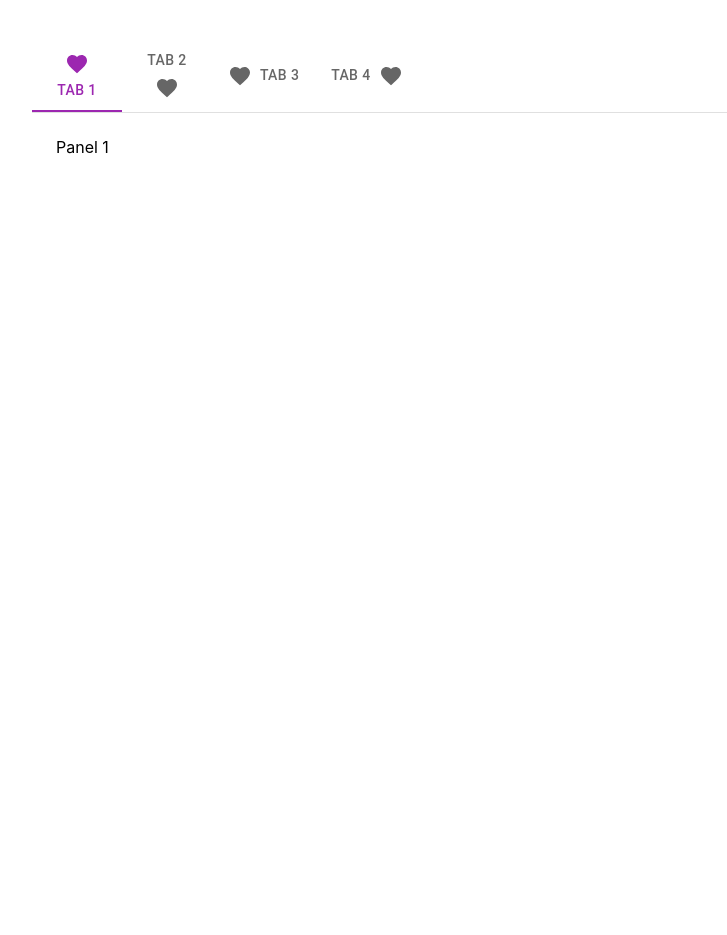
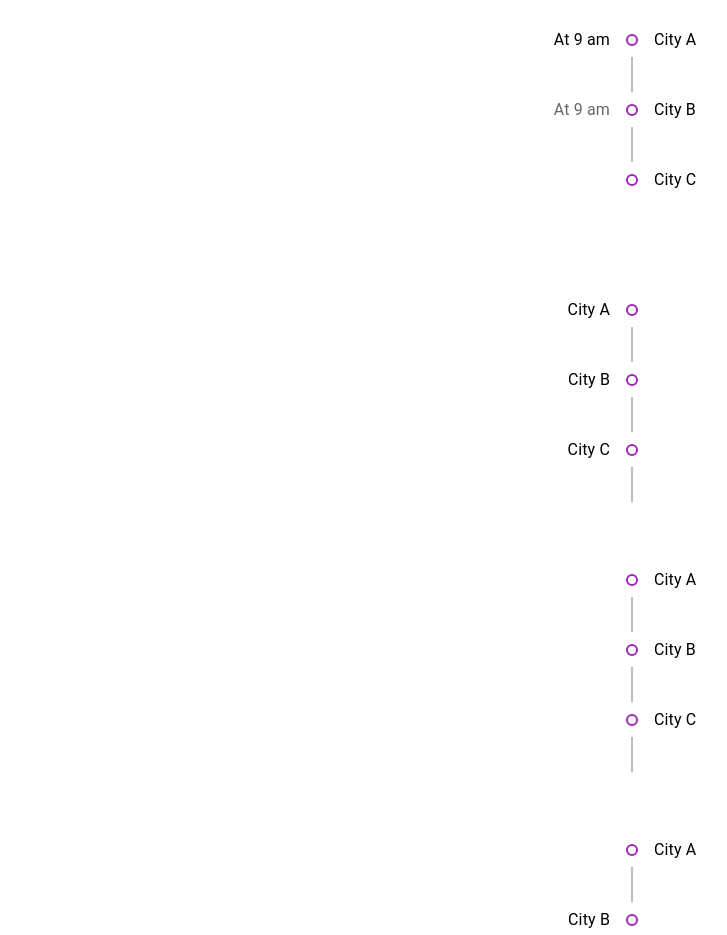
Before and after one commit to SallamRady/React-MUI, a React (Create React App) app: page / in a window 1280 px wide. Shown: the top 935 px of the page, without its empty margins (8-735 px from the left). Before the commit the page ends 800 px from the top, so only its background shows below. Built offline with nearby package versions, Linux system fonts and the light colour scheme.

Commit message:
timeline

```diff
--- a/src/App.tsx
+++ b/src/App.tsx
@@ -38,6 +38,7 @@ import { LocalizationProvider } from "@mui/x-date-pickers";
 import { AdapterDayjs } from "@mui/x-date-pickers/AdapterDayjs";
 import MUIDateAndTime from "./components/35.MUIDateAndTime";
 import MUITabs from "./components/36.MUITabs";
+import MUITimeLine from "./components/37.MUITimeLine";
 
 function App() {
   return (
@@ -78,7 +79,8 @@ function App() {
       {/* <MUISkeleton /> */}
       {/* <MUILoadingBtn /> */}
       {/* <MUIDateAndTime /> */}
-      <MUITabs />
+      {/* <MUITabs /> */}
+      <MUITimeLine />
     </LocalizationProvider>
   );
 }
--- /dev/null
+++ b/src/components/37.MUITimeLine.tsx
@@ -0,0 +1,162 @@
+import {
+  Timeline,
+  TimelineConnector,
+  TimelineContent,
+  TimelineDot,
+  TimelineItem,
+  TimelineOppositeContent,
+  TimelineSeparator,
+} from "@mui/lab";
+import { Box, Stack } from "@mui/material";
+// v43 m:2
+export default function MUITimeLine() {
+  return (
+    <Stack spacing={2}>
+      <Box my={2}>
+        <Timeline>
+          <TimelineItem>
+            {/* extra text on another side */}
+            <TimelineOppositeContent>At 9 am</TimelineOppositeContent>
+
+            <TimelineSeparator>
+              {/* icon */}
+              <TimelineDot
+                color="secondary"
+                variant="outlined" //"outlined" | "filled"
+              />
+              {/* line between points */}
+              <TimelineConnector />
+            </TimelineSeparator>
+            {/* Text */}
+            <TimelineContent>City A</TimelineContent>
+          </TimelineItem>
+
+          <TimelineItem>
+            {/* extra text on another side */}
+            <TimelineOppositeContent color={"text.secondary"}>
+              At 9 am
+            </TimelineOppositeContent>
+
+            <TimelineSeparator>
+              <TimelineDot color="secondary" variant="outlined" />
+              <TimelineConnector />
+            </TimelineSeparator>
+
+            <TimelineContent>City B</TimelineContent>
+          </TimelineItem>
+
+          <TimelineItem>
+            <TimelineSeparator>
+              <TimelineDot color="secondary" variant="outlined" />
+              {/* <TimelineConnector /> */}
+            </TimelineSeparator>
+
+            <TimelineContent>City C</TimelineContent>
+          </TimelineItem>
+        </Timeline>
+      </Box>
+      {/* position  of timeline */}
+      <Box my={2}>
+        <Timeline
+          position="left" //"left" | "right" | "alternate" | "alternate-reverse"
+        >
+          <TimelineItem>
+            <TimelineSeparator>
+              {/* icon */}
+              <TimelineDot color="secondary" variant="outlined" />
+              <TimelineConnector />
+            </TimelineSeparator>
+            {/* Text */}
+            <TimelineContent>City A</TimelineContent>
+          </TimelineItem>
+
+          <TimelineItem>
+            <TimelineSeparator>
+              <TimelineDot color="secondary" variant="outlined" />
+              <TimelineConnector />
+            </TimelineSeparator>
+
+            <TimelineContent>City B</TimelineContent>
+          </TimelineItem>
+
+          <TimelineItem>
+            <TimelineSeparator>
+              <TimelineDot color="secondary" variant="outlined" />
+              <TimelineConnector />
+            </TimelineSeparator>
+
+            <TimelineContent>City C</TimelineContent>
+          </TimelineItem>
+        </Timeline>
+      </Box>
+
+      <Box my={2}>
+        <Timeline
+          position="right" //"left" | "right" | "alternate" | "alternate-reverse"
+        >
+          <TimelineItem>
+            <TimelineSeparator>
+              {/* icon */}
+              <TimelineDot color="secondary" variant="outlined" />
+              <TimelineConnector />
+            </TimelineSeparator>
+            {/* Text */}
+            <TimelineContent>City A</TimelineContent>
+          </TimelineItem>
+
+          <TimelineItem>
+            <TimelineSeparator>
+              <TimelineDot color="secondary" variant="outlined" />
+              <TimelineConnector />
+            </TimelineSeparator>
+
+            <TimelineContent>City B</TimelineContent>
+          </TimelineItem>
+
+          <TimelineItem>
+            <TimelineSeparator>
+              <TimelineDot color="secondary" variant="outlined" />
+              <TimelineConnector />
+            </TimelineSeparator>
+
+            <TimelineContent>City C</TimelineContent>
+          </TimelineItem>
+        </Timeline>
+      </Box>
+
+      <Box my={2}>
+        <Timeline
+          position="alternate" //"left" | "right" | "alternate" | "alternate-reverse"
+        >
+          <TimelineItem>
+            <TimelineSeparator>
+              {/* icon */}
+              <TimelineDot color="secondary" variant="outlined" />
+              <TimelineConnector />
+            </TimelineSeparator>
+            {/* Text */}
+            <TimelineContent>City A</TimelineContent>
+          </TimelineItem>
+
+          <TimelineItem>
+            <TimelineSeparator>
+              <TimelineDot color="secondary" variant="outlined" />
+              <TimelineConnector />
+            </TimelineSeparator>
+
+            <TimelineContent>City B</TimelineContent>
+          </TimelineItem>
+
+          <TimelineItem>
+            <TimelineSeparator>
+              <TimelineDot color="secondary" variant="outlined" />
+              <TimelineConnector />
+            </TimelineSeparator>
+
+            <TimelineContent>City C</TimelineContent>
+          </TimelineItem>
+        </Timeline>
+      </Box>
+    </Stack>
+  );
+}
```
